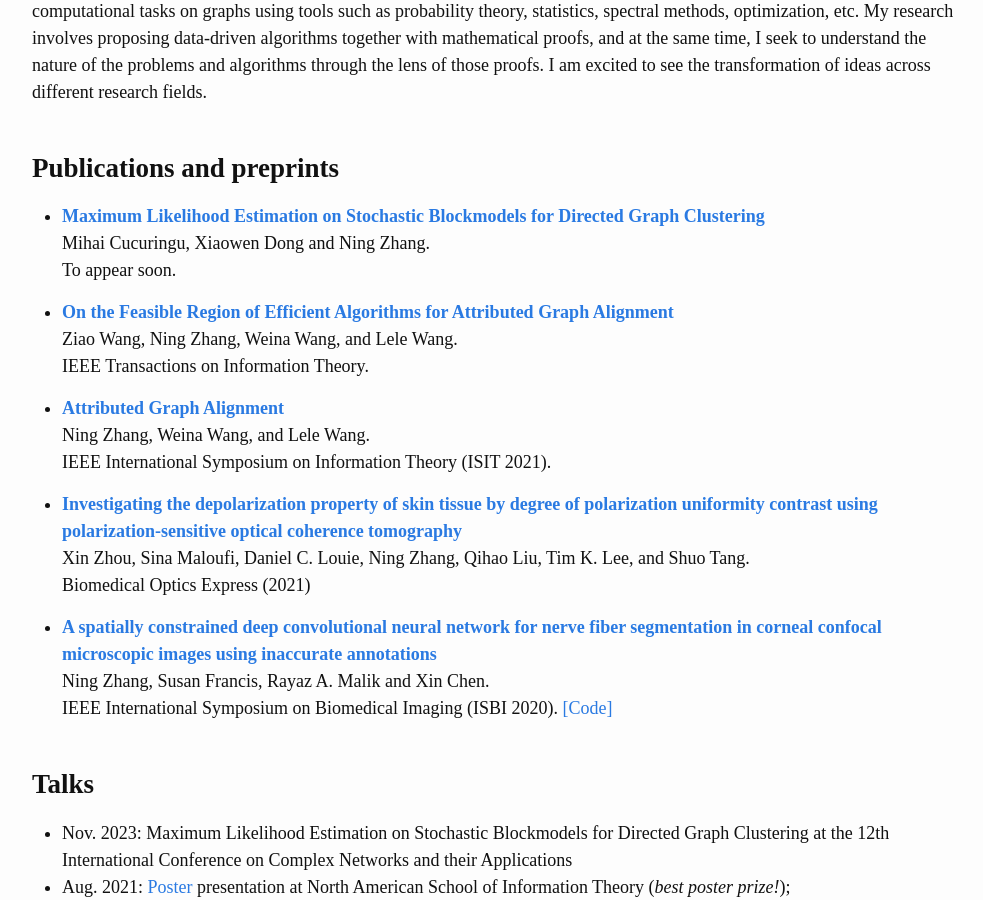
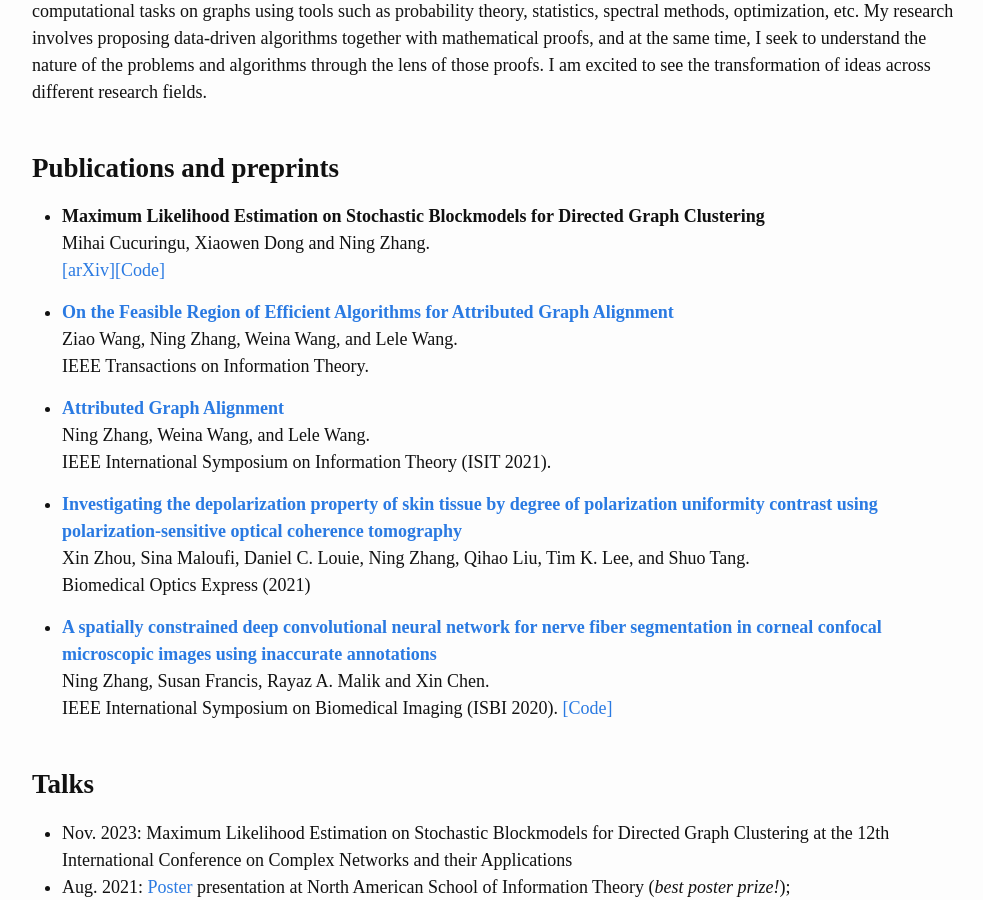
Before and after one commit to NingZhang-Git/NZ_website, a Jekyll site: the page built from index.md, in a window 1280 px wide and 900 px high, scrolled down 493 px. Shown: the whole window, without its empty margins (138-1121 px from the left). Built offline with Jekyll 4.4.1, drawn with Linux system fonts in a browser that asks for light colours.

Commit message:
Update index.md

```diff
--- a/index.md
+++ b/index.md
@@ -21,9 +21,9 @@ My research interest lies in the intersection of statistics and computation. Cur
 <br/>
 
 ## **Publications and preprints**
-- **[Maximum Likelihood Estimation on Stochastic Blockmodels for Directed Graph Clustering](assets/MLE_DSBM.pdf)**\
+- **Maximum Likelihood Estimation on Stochastic Blockmodels for Directed Graph Clustering**\
 Mihai Cucuringu, Xiaowen Dong and Ning Zhang.\
-To appear soon.
+[[arXiv]]((assets/MLE_DSBM.pdf))[[Code]](https://github.com/ningz97/MLE-DSBM)
 
 - **[On the Feasible Region of Efficient Algorithms for
 Attributed Graph Alignment](https://arxiv.org/pdf/2201.10106.pdf)**\
```
